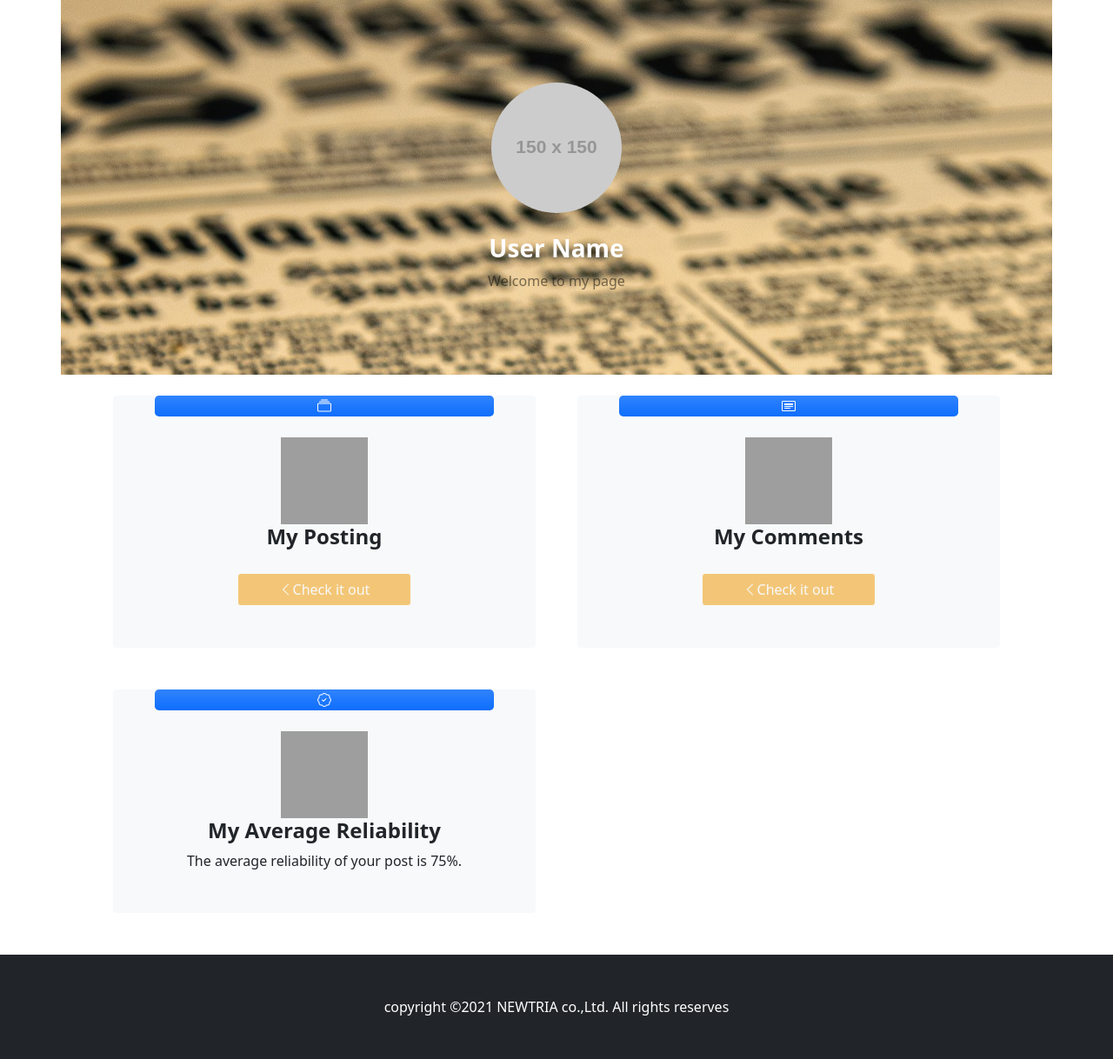
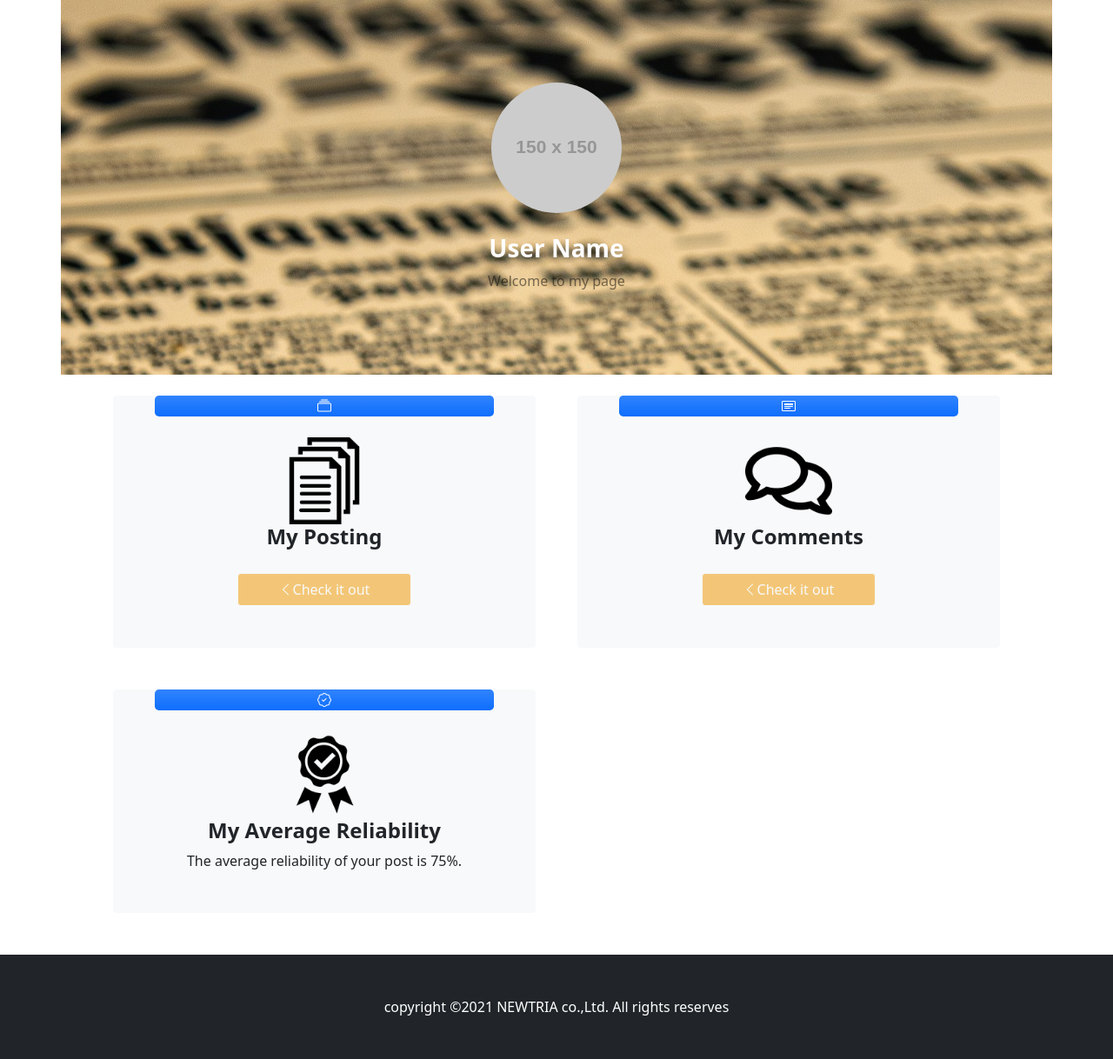
Before and after one commit to DS-NUTRIA/newtria_model, a Django app: page /mypage/ in a window 1280 px wide. Shown: the part 154-1372 px from the top of the page at 87% size. Run offline with Django 3.2, Linux system fonts and the light colour scheme; grey boxes labelled with a size stand in for pictures from a placeholder-image service; some libraries are stand-ins or nearby versions; grey boxes are pictures that could not be loaded.

Commit message:
img 추가

```diff
--- a/newtria/settings.py
+++ b/newtria/settings.py
@@ -42,6 +42,7 @@ INSTALLED_APPS = [
     'django.contrib.sites',
     'allauth',
     'allauth.account',
+    'allauth.socialaccount',
 ]
 
 MIDDLEWARE = [
--- a/posting/templates/posting/mypage.html
+++ b/posting/templates/posting/mypage.html
@@ -21,7 +21,7 @@
                                 <div class="feature bg-primary bg-gradient text-white rounded-3 mb-4 mt-n4">
                                     <i class="bi bi-collection"></i>
                                 </div>
-                                <img src="img/collection.png"  alt="posts" style="width: 100px; height: 100px;">
+                                <img src="{% static 'posting/img/post.png' %}"  alt="posts" style="width: 100px; height: 100px;">
                                 <h2 class="fs-4 fw-bold">My Posting</h2>
                                 <button type="button" class="btn btn-outline-light" style="background-color: #f3c677; width: 200px;  margin-top: 20px;">
                                 <i class="bi bi-chevron-left"></i>Check it out
@@ -35,7 +35,7 @@
                                 <div class="feature bg-primary bg-gradient text-white rounded-3 mb-4 mt-n4">
                                     <i class="bi bi-card-heading"></i>
                                 </div>
-                                <img src="img/card-heading.png"  alt="comment" style="width: 100px; height: 100px;">
+                                <img src="{% static 'posting/img/comment.png' %}"  alt="comment" style="width: 100px; height: 100px;">
                                 <h2 class="fs-4 fw-bold">My Comments</h2>
                                 <button type="button" class="btn btn-outline-light" style="background-color: #f3c677; width: 200px;  margin-top: 20px;">
                                 <i class="bi bi-chevron-left"></i>Check it out
@@ -49,7 +49,7 @@
                                 <div class="feature bg-primary bg-gradient text-white rounded-3 mb-4 mt-n4">
                                     <i class="bi bi-patch-check">
                                     </i></div>
-                                    <img src="img/patch-check.png"  alt="trust" style="width: 100px; height: 100px;">
+                                    <img src="{% static 'posting/img/trust.png' %}"  alt="trust" style="width: 100px; height: 100px;">
                                 <h2 class="fs-4 fw-bold">My Average Reliability</h2>
                                 <p class="mb-0">The average reliability of your post is 75%.</p>
                             </div>
```
Also changed, not shown: db.sqlite3, posting/static/posting/img/comment.png (added), posting/static/posting/img/post.png (added), posting/static/posting/img/trust.png (added).
